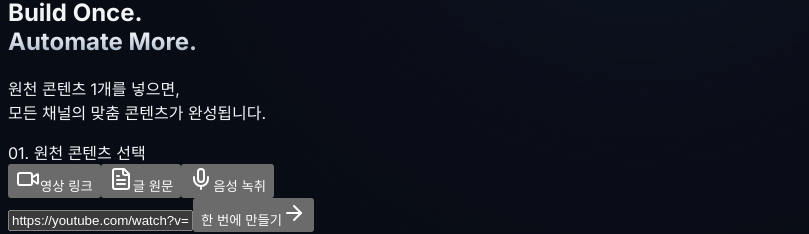
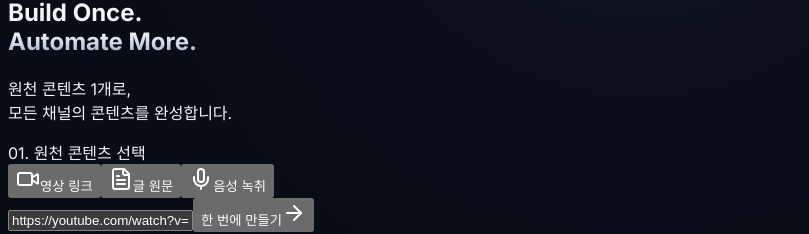
Before and after one commit to kncalabs/kncalabs, a Next.js app: page / in a window 1280 px wide. Shown: the part 341-575 px from the top of the page, without its empty margins (0-809 px from the left). Built offline with nearby package versions, Linux system fonts and the light colour scheme; a web font is replaced by a local one.

Commit message:
feat(typography): enlarge display typography to monumental scale

```diff
--- a/src/components/MonumentalEngine.tsx
+++ b/src/components/MonumentalEngine.tsx
@@ -128,14 +128,14 @@ export default function MonumentalEngine() {
             </div>
           </div>
 
-          <h1 className="text-6xl sm:text-7xl md:text-8xl lg:text-[7rem] font-black tracking-tight text-white leading-[0.98] break-words">
+          <h1 className="text-7xl sm:text-8xl md:text-9xl lg:text-[7.5rem] xl:text-[8.5rem] font-black tracking-tight text-white leading-[0.94] break-words">
             Build Once. <br />
             <span className="text-gradient">Automate More.</span>
           </h1>
 
-          <p className="text-xl sm:text-2xl text-slate-300 max-w-2xl mx-auto font-normal leading-relaxed">
-            원천 콘텐츠 1개를 넣으면, <br className="hidden sm:inline" />
-            모든 채널의 맞춤 콘텐츠가 완성됩니다.
+          <p className="text-2xl sm:text-3xl md:text-4xl text-slate-200 max-w-3xl mx-auto font-medium leading-tight tracking-tight">
+            원천 콘텐츠 1개로, <br className="hidden sm:inline" />
+            모든 채널의 콘텐츠를 완성합니다.
           </p>
         </div>
 
```
